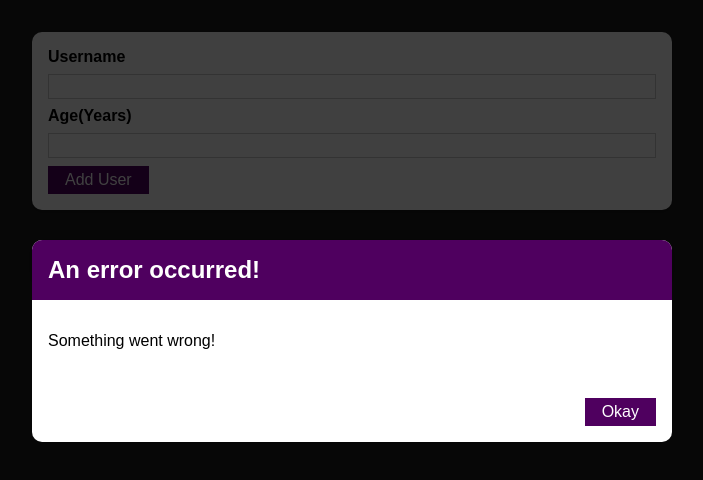
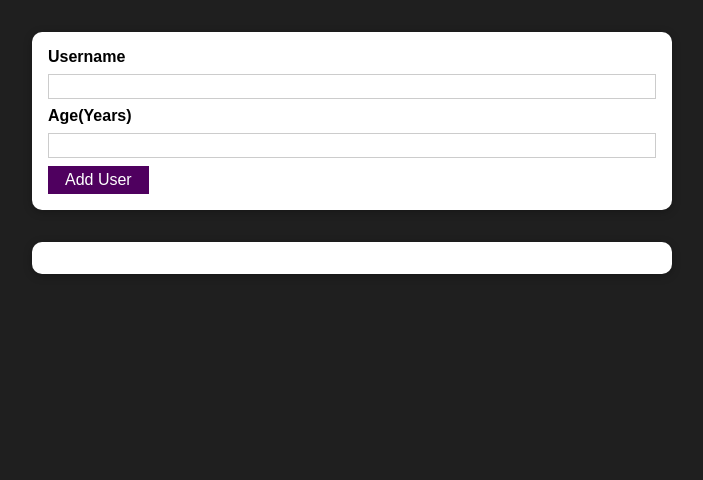
Before and after one commit to ZIZUdesign/Assignment, a React (Create React App) app: page / in a window 1280 px wide. Shown: the top 480 px of the page, without its empty margins (288-991 px from the left). Built offline with nearby package versions, Linux system fonts and the light colour scheme.

Commit message:
Error modal updated

```diff
--- a/src/components/UI/ErrorModal.js
+++ b/src/components/UI/ErrorModal.js
@@ -6,7 +6,7 @@ import classes from './ErrorModal.module.css';
 
 const ErrorModal = (props) => {
     return (
-        <div className={classes.backdrop}>
+        <div className={classes.backdrop} onClick={props.onConfirm} >
         <Card className= {classes.modal}>
             <header className={classes.header}>
                 <h2>{props.title}</h2>
@@ -15,7 +15,7 @@ const ErrorModal = (props) => {
                 <p>{props.message}</p>
             </div>
             <footer className={classes.actions}>
-                <Button>Okay</Button>
+                <Button onClick={props.OnConfirm}>Okay</Button>
             </footer>
         </Card>
         </div>
--- a/src/components/Users/AddUser.js
+++ b/src/components/Users/AddUser.js
@@ -11,15 +11,24 @@ const AddUser = (props) => {
 
    const [enteredUsername, setEnteredUsername] = useState('');
    const [enteredAge, setEnteredAge]= useState('');
+   const [error, setError]= useState();
 
 
     const addUserHandler = (event) => {
         event.preventDefault();
         if(enteredUsername.trim().length ===0 || enteredAge.trim().length ===0){
+            setError({
+                title: 'Invalid input',
+                message: 'Please enter a valid name and age (non-empty values).'
+            });
             return;
         }
         //since the user input is a string and should be converted into number.
         if(+enteredAge < 1){
+            setError({
+                title: 'Invalid age',
+                message: 'Please enter a valid age (> 0).'
+            });
             return;
         }
         //  lifting the state up: This sendes the user inputs up to the parent component i.e, App comp and the
@@ -40,9 +49,13 @@ const AddUser = (props) => {
         setEnteredAge(event.target.value);
     };
 
+    const errorHandler = () => {
+        setError(null);
+    };
+
     return (
-        <div>
-    <ErrorModal title= "An error occurred!" message="Something went wrong!"/>
+<div>
+    { error && <ErrorModal title= {error.title} message={error.message} onConfirm= {errorHandler}/>}
     <Card className= {classes.input}>
      <form onSubmit={addUserHandler} >
         <label htmlFor="username">Username</label>
@@ -53,7 +66,7 @@ const AddUser = (props) => {
      </form>
 
     </Card>
-    </div>
+</div>
 
     );
 };
```
